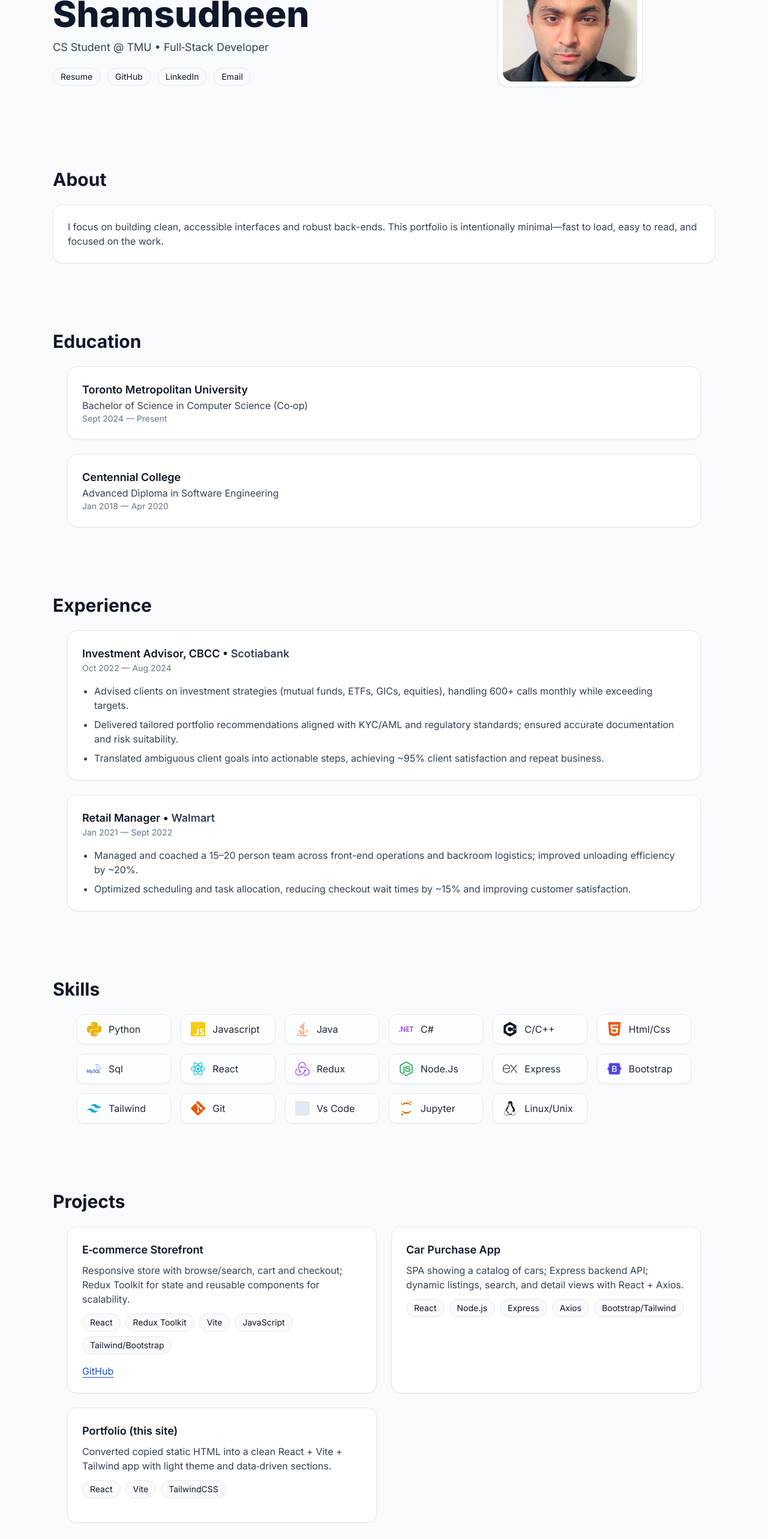
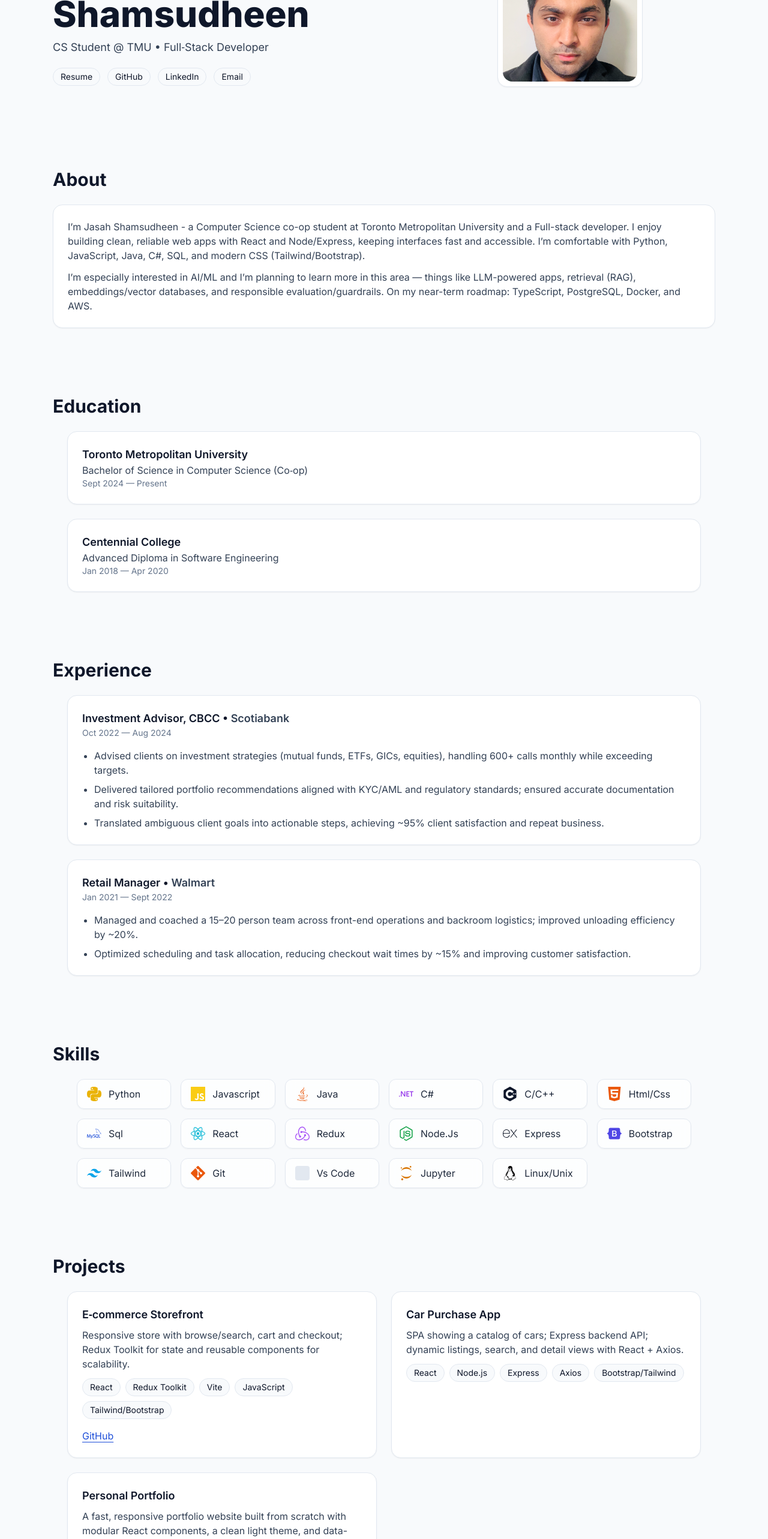
Before and after one commit to jsprogram2014/My-Website, a React (Vite) app: page / in a window 1280 px wide. Shown: the part 234-2800 px from the top of the page at 60% size. Built offline with nearby package versions, Linux system fonts and the light colour scheme.

Commit message:
made some minor changes

```diff
--- a/src/App.jsx
+++ b/src/App.jsx
@@ -17,13 +17,16 @@ export default function App() {
         <Hero />
 
         <Section id="about" title="About">
-          <div className="card p-6">
+          <div className="card p-6 space-y-3">
             <p className="text-slate-700">
-              I focus on building clean, accessible interfaces and robust back-ends.
-              This portfolio is intentionally minimal—fast to load, easy to read, and focused on the work.
+              I’m Jasah Shamsudheen - a Computer Science co-op student at Toronto Metropolitan University and a Full-stack developer. I enjoy building clean, reliable web apps with React and Node/Express, keeping interfaces fast and accessible. I’m comfortable with Python, JavaScript, Java, C#, SQL, and modern CSS (Tailwind/Bootstrap).
+            </p>
+            <p className="text-slate-700">
+              I’m especially interested in AI/ML and I’m planning to learn more in this area — things like LLM-powered apps, retrieval (RAG), embeddings/vector databases, and responsible evaluation/guardrails. On my near-term roadmap: TypeScript, PostgreSQL, Docker, and AWS.
             </p>
           </div>
         </Section>
+
 
         <Section id="education" title="Education">
           <div className="container-max">
--- a/src/data/profile.js
+++ b/src/data/profile.js
@@ -1,7 +1,7 @@
 /**
  * Edit safely — this file is read by the components to render the site.
  */
-export const profile= {
+export const profile = {
   name: "Jasah Shamsudheen",
   tagline: "CS Student @ TMU • Full‑Stack Developer",
   avatar: "/avatar.jpg",
@@ -12,9 +12,9 @@ export const profile= {
     resume: "/Jasah_Shamsudheen_Resume_Main.pdf"
   },
   skills: [
-    "Python","JavaScript","Java","C#","C/C++","HTML/CSS","SQL",
-    "React","Redux","Node.js","Express","Bootstrap","Tailwind",
-    "Git","VS Code","Jupyter","Linux/UNIX"
+    "Python", "JavaScript", "Java", "C#", "C/C++", "HTML/CSS", "SQL",
+    "React", "Redux", "Node.js", "Express", "Bootstrap", "Tailwind",
+    "Git", "VS Code", "Jupyter", "Linux/UNIX"
   ],
   education: [
     {
@@ -57,7 +57,7 @@ export const profile= {
     {
       name: "E‑commerce Storefront",
       blurb: "Responsive store with browse/search, cart and checkout; Redux Toolkit for state and reusable components for scalability.",
-      stack: ["React","Redux Toolkit","Vite","JavaScript","Tailwind/Bootstrap"],
+      stack: ["React", "Redux Toolkit", "Vite", "JavaScript", "Tailwind/Bootstrap"],
       links: {
         demo: "",
         code: "https://jsprogram2014.github.io/E-commerce-Storefront/"
@@ -66,16 +66,16 @@ export const profile= {
     {
       name: "Car Purchase App",
       blurb: "SPA showing a catalog of cars; Express backend API; dynamic listings, search, and detail views with React + Axios.",
-      stack: ["React","Node.js","Express","Axios","Bootstrap/Tailwind"],
+      stack: ["React", "Node.js", "Express", "Axios", "Bootstrap/Tailwind"],
       links: {
         demo: "",
         code: ""
       }
     },
     {
-      name: "Portfolio (this site)",
-      blurb: "Converted copied static HTML into a clean React + Vite + Tailwind app with light theme and data‑driven sections.",
-      stack: ["React","Vite","TailwindCSS"],
+      name: "Personal Portfolio",
+      blurb: "A fast, responsive portfolio website built from scratch with modular React components, a clean light theme, and data-driven sections.",
+      stack: ["React", "Vite", "Tailwind CSS", "react-icons", "JavaScript"],
       links: {
         demo: "",
         code: ""
--- a/src/styled/Navbar.jsx
+++ b/src/styled/Navbar.jsx
@@ -10,6 +10,7 @@ export default function Navbar() {
         <div className="hidden gap-6 text-sm md:flex">
           <a href="#about" className="hover:text-brand-700">About</a>
           <a href="#experience" className="hover:text-brand-700">Experience</a>
+          <a href="#skills" className="hover:text-brand-700">Skills</a>
           <a href="#projects" className="hover:text-brand-700">Projects</a>
           <a href="#contact" className="hover:text-brand-700">Contact</a>
         </div>
```
